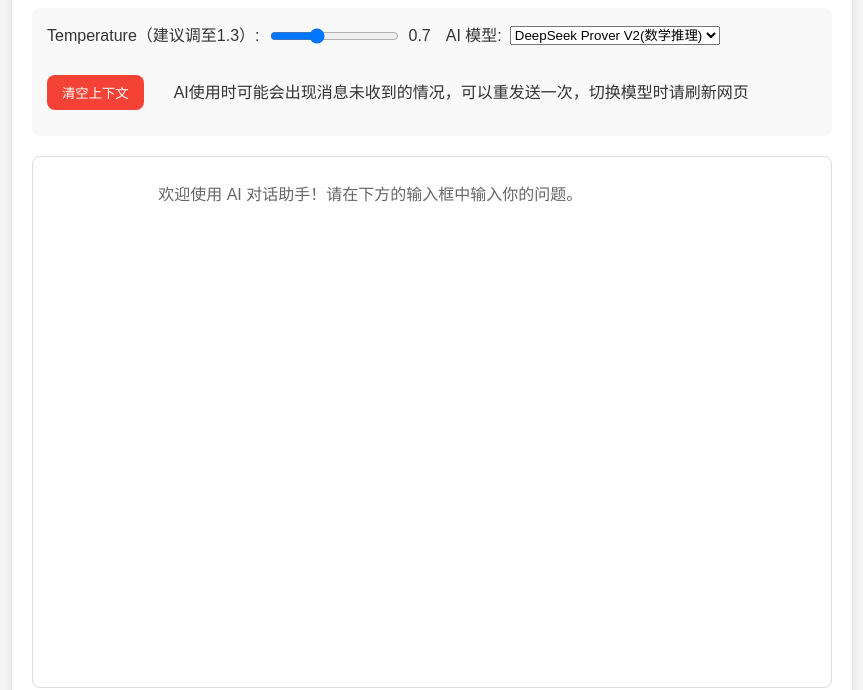
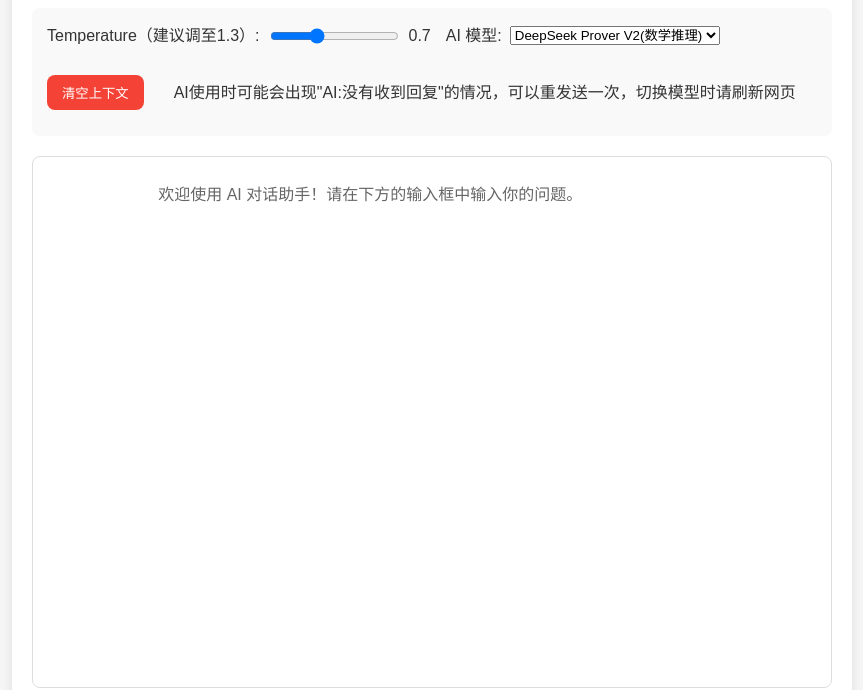
Before and after one commit to peach3848/aiweb, a plain HTML site: page index.html in a window 1280 px wide. Shown: the part 126-816 px from the top of the page, without its empty margins (208-1071 px from the left). Drawn offline with Linux system fonts and the light colour scheme.

Commit message:
Update index.html

```diff
--- a/index.html
+++ b/index.html
@@ -25,7 +25,7 @@
                     <option value="deepseek/deepseek-r1:free">DeepSeek R1</option>
                 </select>
             </div>
-            <button id="clear-context">清空上下文</button><br /><p>AI使用时可能会出现消息未收到的情况，可以重发送一次，切换模型时请刷新网页</p>
+            <button id="clear-context">清空上下文</button><br /><p>AI使用时可能会出现"AI:没有收到回复"的情况，可以重发送一次，切换模型时请刷新网页</p>
         </div>
 
         <div class="chat-container" id="chat-container">
```
